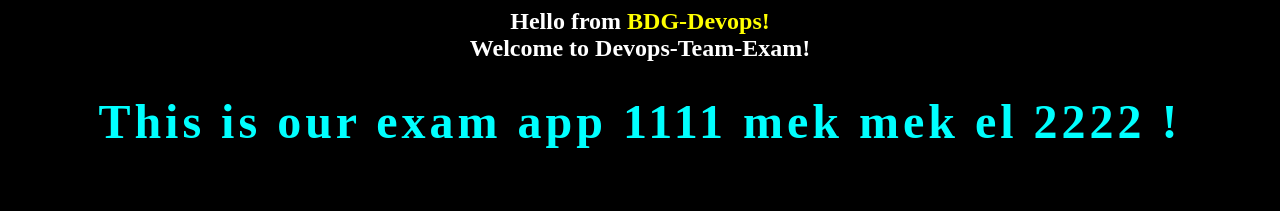
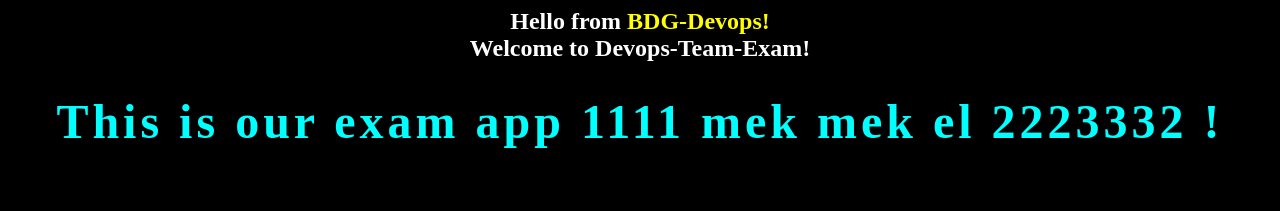
Before and after one commit to arm-radio/Team1, a plain HTML site: page index.html in a window 1280 px wide. Drawn offline with Linux system fonts and the light colour scheme.

Commit message:
Update index.html

```diff
--- a/index.html
+++ b/index.html
@@ -21,7 +21,7 @@ setTimeout('Elastic()',100)
 <CENTER>
 <font color="white"><h2>Hello from <font color="yellow">BDG-Devops!</font><br>
 Welcome to Devops-Team-Exam!
-<font color="aqua"><H1 ID="elastic" ALIGN="Center">This is our exam app 1111 mek mek el 2222 !</H1>
+<font color="aqua"><H1 ID="elastic" ALIGN="Center">This is our exam app 1111 mek mek el 2223332 !</H1>
 <br>
 
 </body>
```
